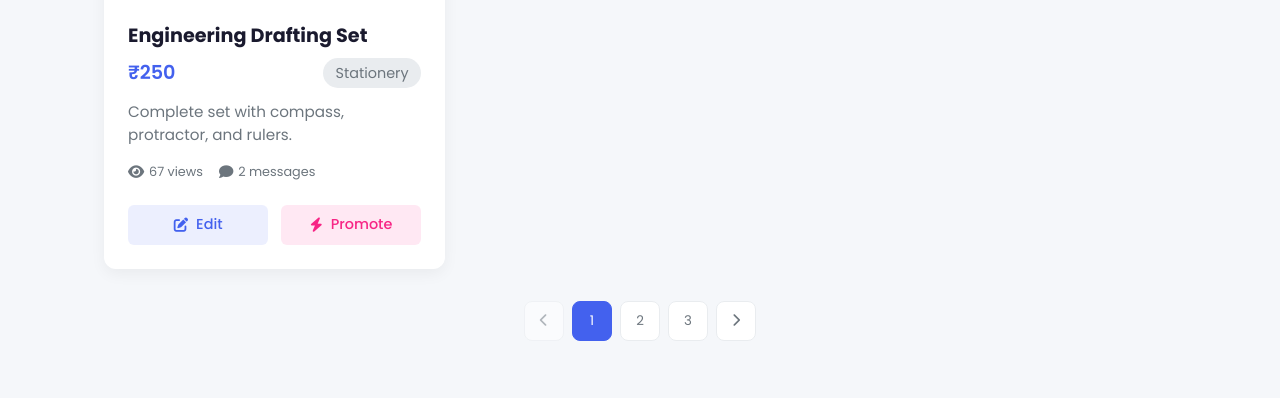
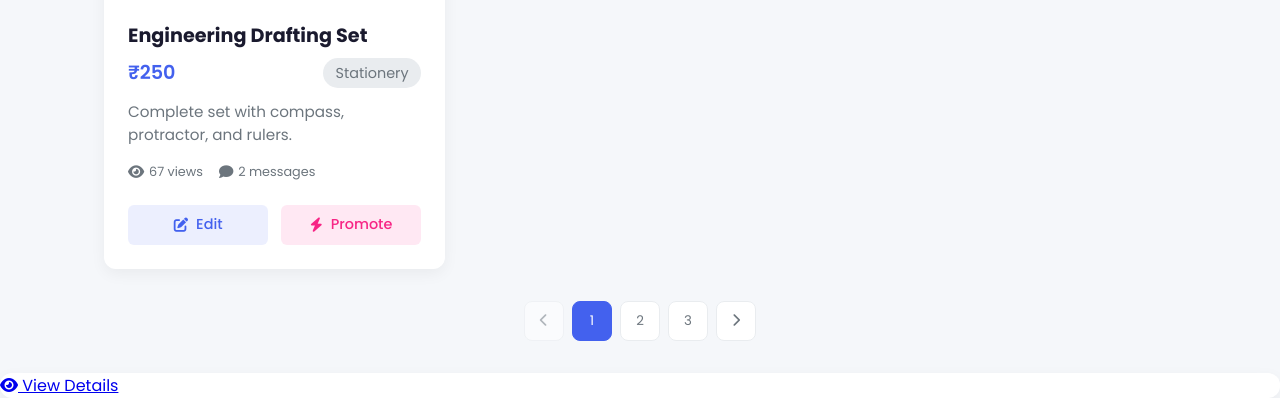
Before and after one commit to Yogesh-Chandra-007/Student_Crew, a plain HTML site: page listings.html in a window 1280 px wide. Shown: the part 1024-1422 px from the top of the page. Before the commit the page ends 1397 px from the top, so only its background shows below. Drawn offline with Linux system fonts and the light colour scheme.

Commit message:
Update listings.html

```diff
--- a/listings.html
+++ b/listings.html
@@ -206,6 +206,13 @@
       </button>
     </div>
   </main>
+  <!-- Example product card in listings.html -->
+<div class="listing-card">
+    <!-- ... other product card content ... -->
+    <a href="pd.html?id=YOUR_PRODUCT_ID_HERE" class="view-details-btn">
+        <i class="fas fa-eye"></i> View Details
+    </a>
+</div>
 
   <script>
     function toggleProfileMenu() {
```
